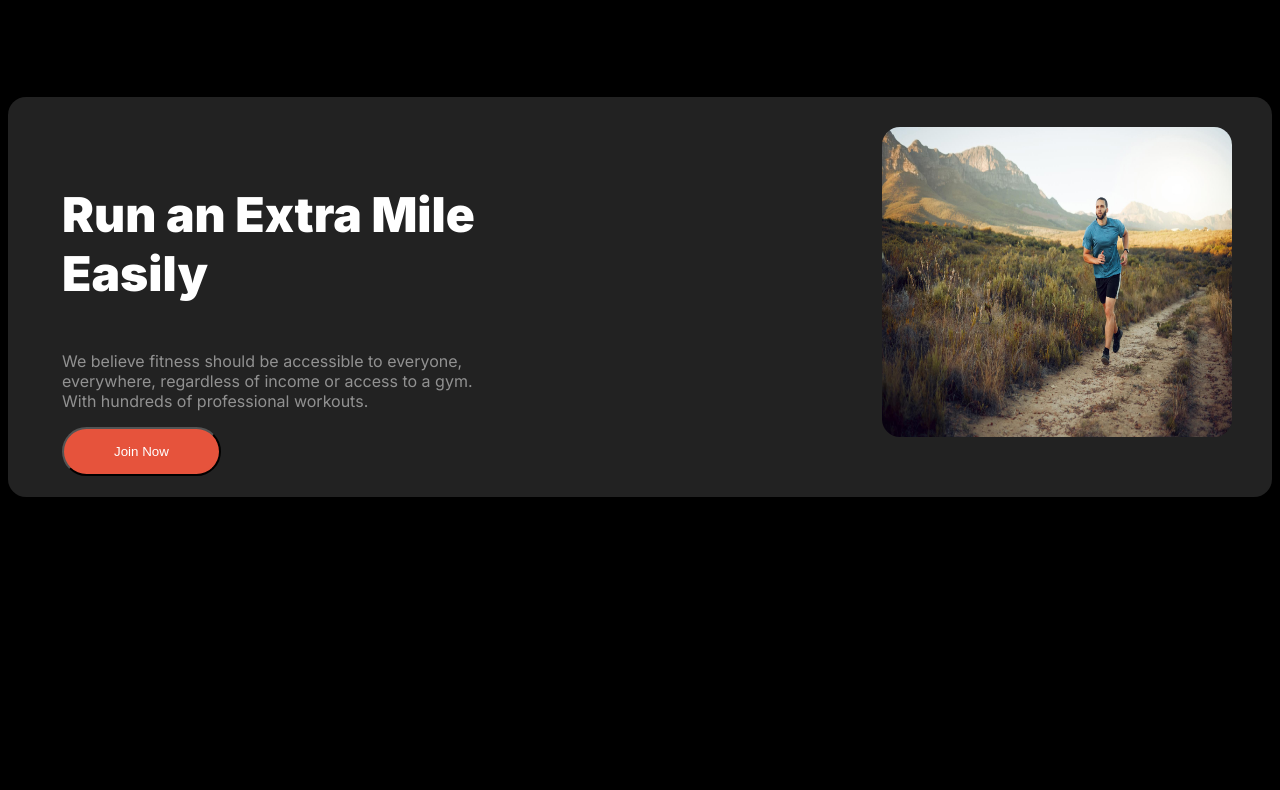
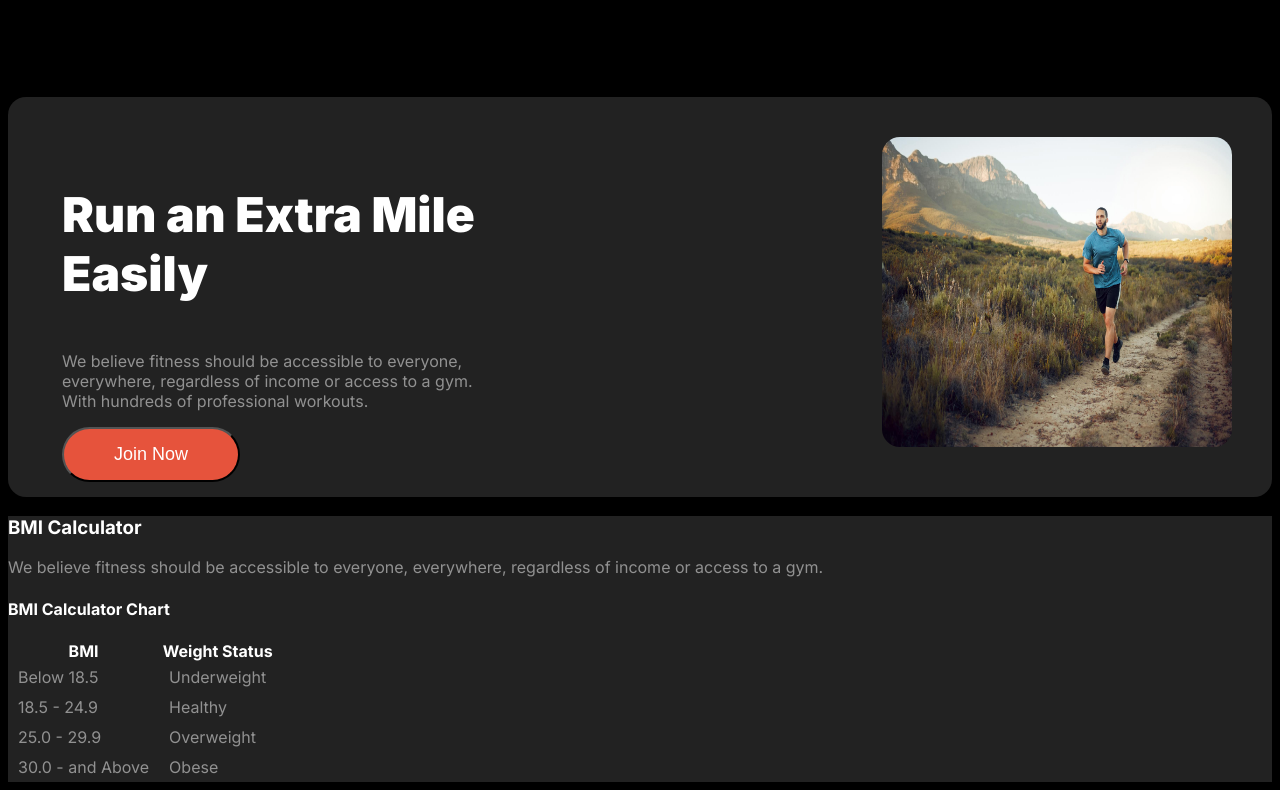
Before and after one commit to Naz-mul11/Assignment-2, a plain HTML site: page index.html in a window 1280 px wide. Shown: the part 1538-2328 px from the top of the page. Before the commit the page ends 2043 px from the top, so only its background shows below. Drawn offline with Linux system fonts and the light colour scheme.

Commit message:
added the html and css code

```diff
--- a/index.html
+++ b/index.html
@@ -105,12 +105,56 @@
         <div class="run-des">
           <h3 class="con-title white1">Run an Extra
             Mile Easily</h3>
-          <p class="white2">We believe fitness should be accessible to everyone, everywhere, regardless of income or access to a gym.
+          <p class="white2">We believe fitness should be accessible to everyone, everywhere, regardless of income or
+            access to a gym.
             With hundreds of professional workouts.</p>
-            <button class="btn1">Join Now</button>
+          <button class="btn1">Join Now</button>
         </div>
         <div class="pic-run">
           <img class="img2" src="images/run.jpg" alt="">
+        </div>
+      </div>
+    </section>
+    <section class="bmi">
+      <div>
+        <div>
+          <h3 class="white1">BMI Calculator</h3>
+          <p class="white2">We believe fitness should be accessible to everyone, everywhere, regardless of income or access to a gym.
+          </p>
+        </div>
+        <div>
+          <div>
+            <h4 class="white1">BMI Calculator Chart</h4>
+            <table>
+              <thead>
+                <tr class="white1">
+                  <th>BMI </th>
+                  <th>Weight Status</th>
+
+                </tr>
+
+              </thead>
+              <tbody>
+                <tr>
+                  <td>Below 18.5</td>
+                  <td>Underweight</td>
+                </tr>
+                <tr>
+                  <td>18.5 - 24.9</td>
+                  <td>Healthy</td>
+                </tr>
+                <tr>
+                  <td>25.0 - 29.9</td>
+                  <td>Overweight</td>
+                </tr>
+                <tr>
+                  <td>30.0 - and Above</td>
+                  <td>Obese</td>
+                </tr>
+              </tbody>
+            </table>
+          </div>
+          <div></div>
         </div>
       </div>
     </section>
--- a/style/style.css
+++ b/style/style.css
@@ -61,6 +61,7 @@ nav li a{
     font-weight: 600px;
     border-radius: 45px;
     color: #FFFFFF;
+    font-size: 18px;
 }
 /* banner
   .banner{
@@ -90,12 +91,19 @@ nav li a{
 }  */
 .hero {
     background-image: linear-gradient(
-      to right top,
-      #000000,
-      #100e0d,
+      to top,
+      /* #000000,
+      #272924,
       #1a1716,
+      ,
       #21201c,
-      #272924
+      #100e0d, */
+      #111111
+      #111111
+      #111111
+      #777777
+
+
     );
   }
   .hero_container {
@@ -253,7 +261,23 @@ nav li a{
     padding-bottom: 70px;
   }
   .pic-run{
-    padding-top: 30px;
+    padding-top: 40px;
     padding-bottom: 30px;
     padding-right: 40px;
   }
+
+  /* table  */
+  .bmi{
+    background-color: #222222;
+  }
+  table{
+    border-collapse: collapse;
+  }
+
+  td{
+    border: 1px;
+    border-color: rgba(255, 255, 255, 0.1);
+    padding: 5px 10px;
+    color: rgba(255, 255, 255, 0.5);
+
+  }
```
